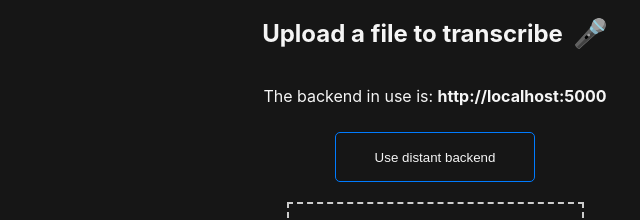
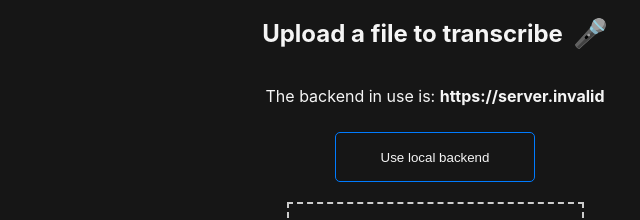
Before and after one commit to lucas-kacz/Listen_AI, a React (Create React App) app in the folder frontend/: page / in a window 1280 px wide. Shown: the top 220 px of the page, without its empty margins (205-845 px from the left). Built offline with nearby package versions, Linux system fonts and the light colour scheme; no server answers.

Commit message:
use environment variables for urls

```diff
--- a/frontend/src/App.js
+++ b/frontend/src/App.js
@@ -9,7 +9,12 @@ function App() {
   const [transcriptLoading, setTranscriptLoading] = useState(-1.0);
   const [summaryLoading, setSummaryLoading] = useState(false);
   const [summarized, setSummarized] = useState(false);
-  const [backend_url, setBackendUrl] = useState("http://localhost:5000");
+  const [backend_url, setBackendUrl] = useState(
+    process.env.REACT_APP_LOCAL_URL
+  );
+
+  const localUrl = process.env.REACT_APP_LOCAL_URL;
+  const distantUrl = process.env.REACT_APP_DISTANT_URL;
 
   const handleFileUpload = (event) => {
     const file = event.target.files[0];
@@ -163,11 +168,11 @@ function App() {
   };
 
   const useLocalBackend = () => {
-    setBackendUrl("http://localhost:5000");
+    setBackendUrl(localUrl);
   };
 
   const useDistantBackend = () => {
-    setBackendUrl("https://cc08-217-160-142-195.ngrok-free.app");
+    setBackendUrl(distantUrl);
   };
 
   return (
```
Also changed, not shown: 1 other file (tests, documents, lock files or other folders).
